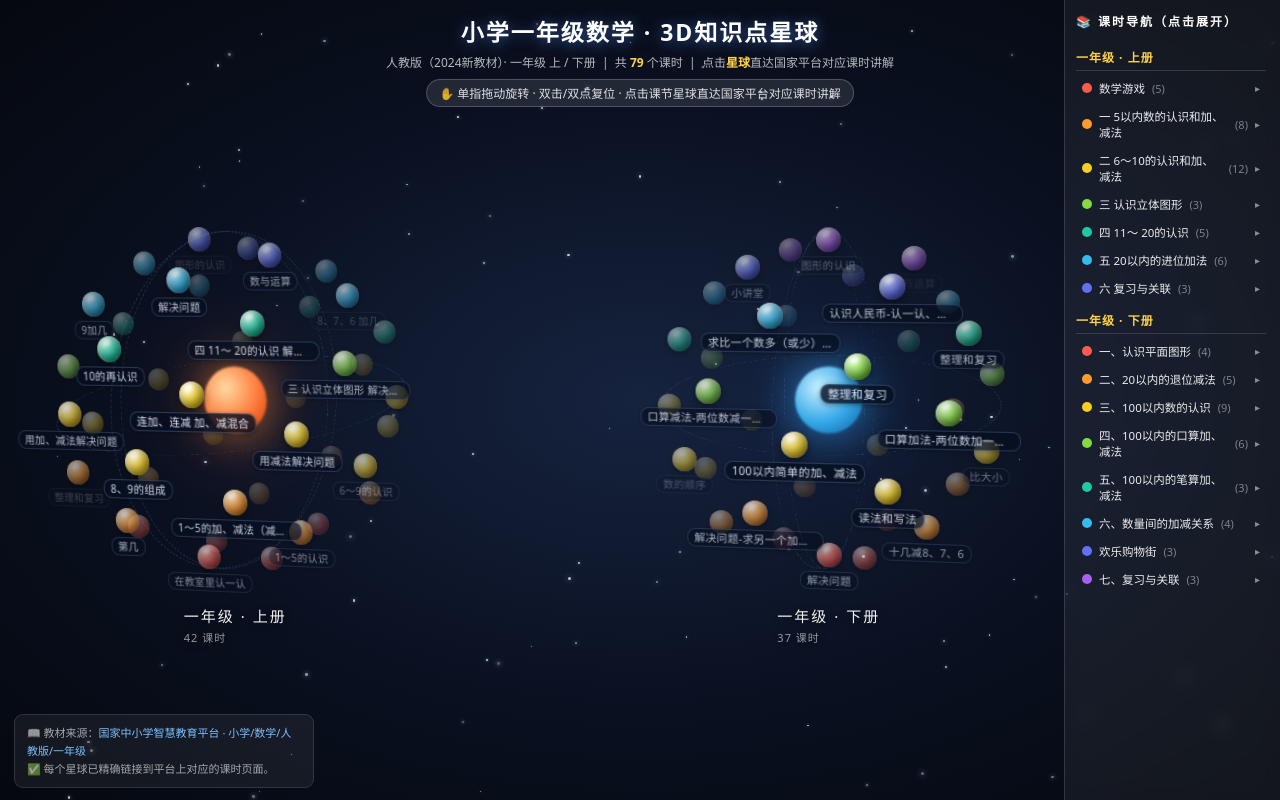
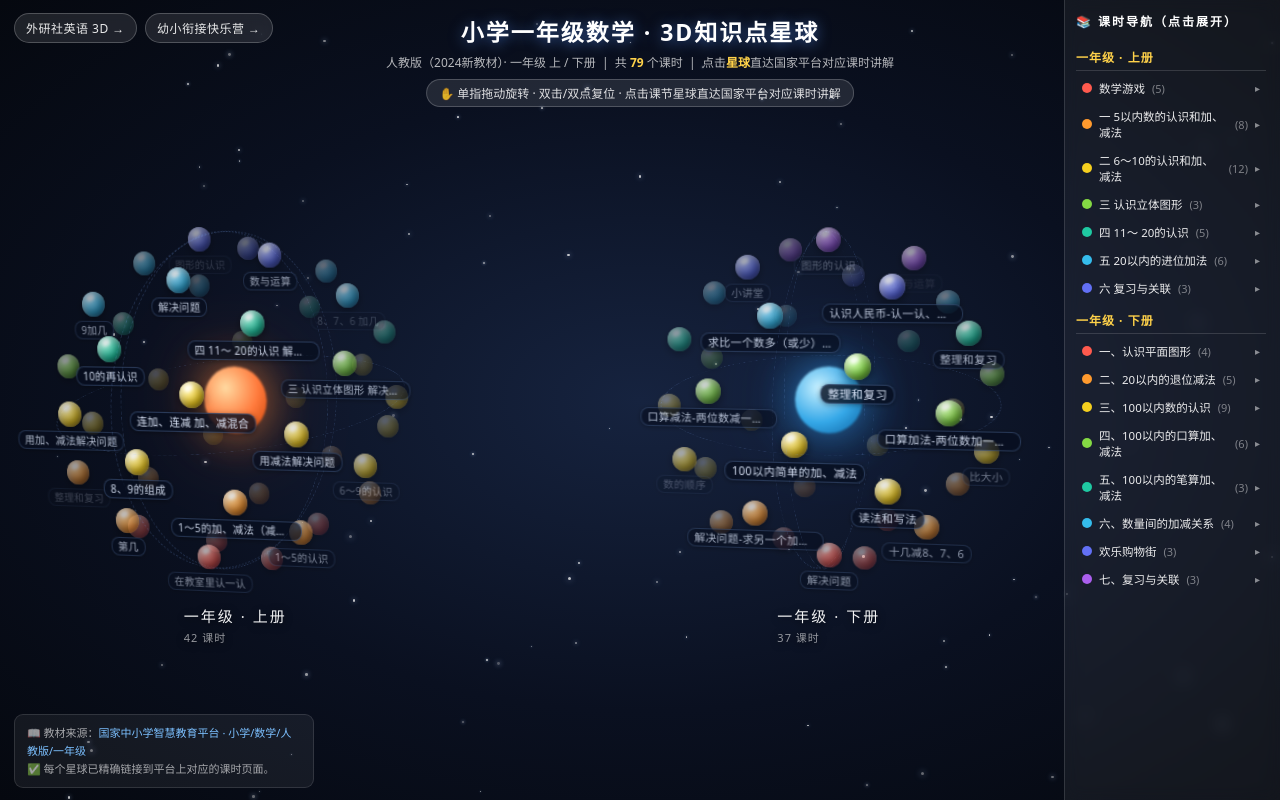
Before and after one commit to shaka19190918/zzxiaoxue, a plain HTML site: page index.html in a window 1280 px wide. Drawn offline with Linux system fonts and the light colour scheme.

Commit message:
add FLTRP English 3D helix + nav

```diff
--- a/index.html
+++ b/index.html
@@ -147,9 +147,20 @@
             #legendBody { -webkit-overflow-scrolling: touch; }
             .lg-lesson { padding: 7px 8px; }
         }
+
+        /* 顶部跨页导航 */
+        #nav { position: fixed; top: 13px; left: 14px; z-index: 6; display: flex; gap: 8px; }
+        #nav a { padding: 5px 11px; border-radius: 18px; background: rgba(255,255,255,.1); border: 1px solid rgba(255,255,255,.22); color: rgba(255,255,255,.9); font-size: 12px; text-decoration: none; letter-spacing: .5px; backdrop-filter: blur(6px); transition: background .15s, border-color .15s; }
+        #nav a:hover { background: rgba(255,210,74,.18); border-color: rgba(255,210,74,.5); color: #ffe08a; }
+        #nav a.cur { background: rgba(255,210,74,.2); border-color: rgba(255,210,74,.55); color: #ffe08a; font-weight: bold; }
+        @media (max-width: 860px) { #nav { top: 10px; left: 10px; } #nav a { padding: 4px 9px; font-size: 11px; } }
     </style>
 </head>
 <body>
+    <div id="nav">
+        <a href="fltrp/" target="_self">外研社英语 3D →</a>
+        <a href="https://shaka19190918.github.io/youxiao-xianjie/" target="_blank" rel="noopener">幼小衔接快乐营 →</a>
+    </div>
     <div id="stars"></div>
     <div id="stage">
         <div id="scene">
```
